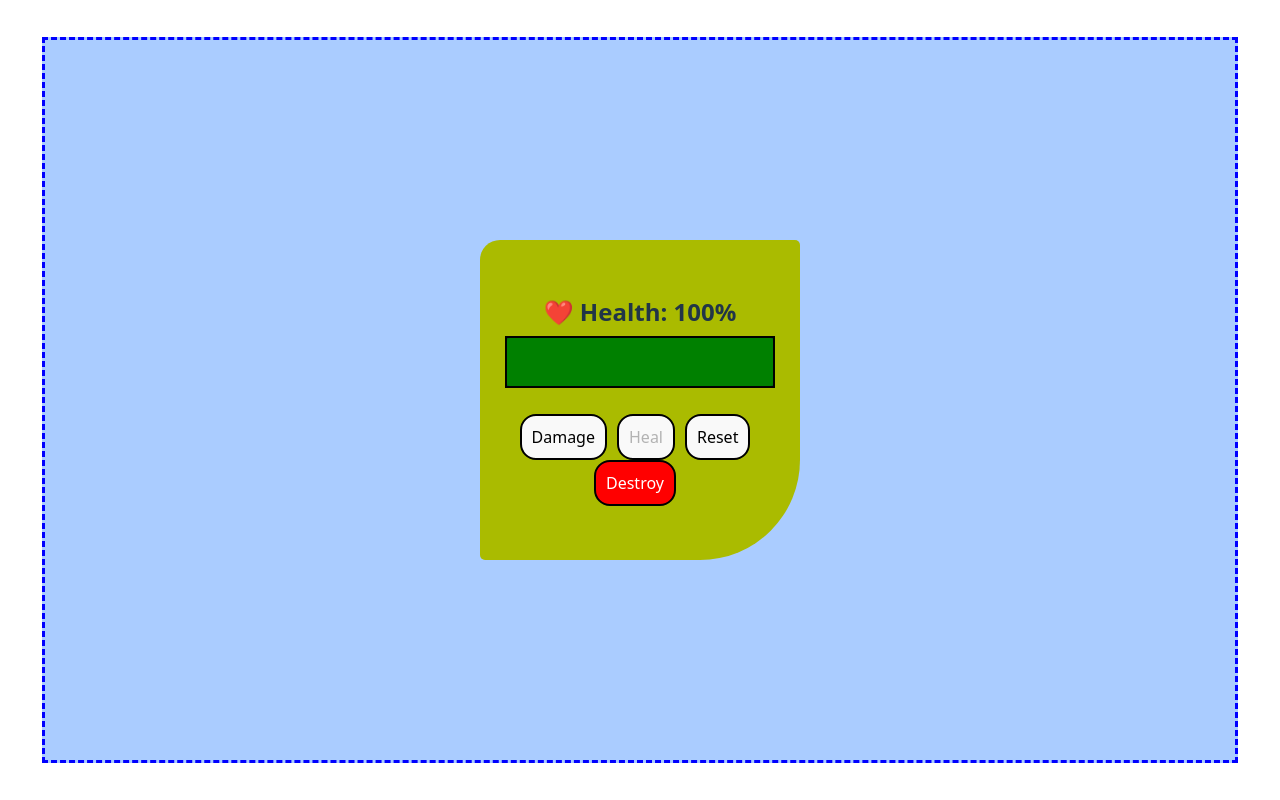
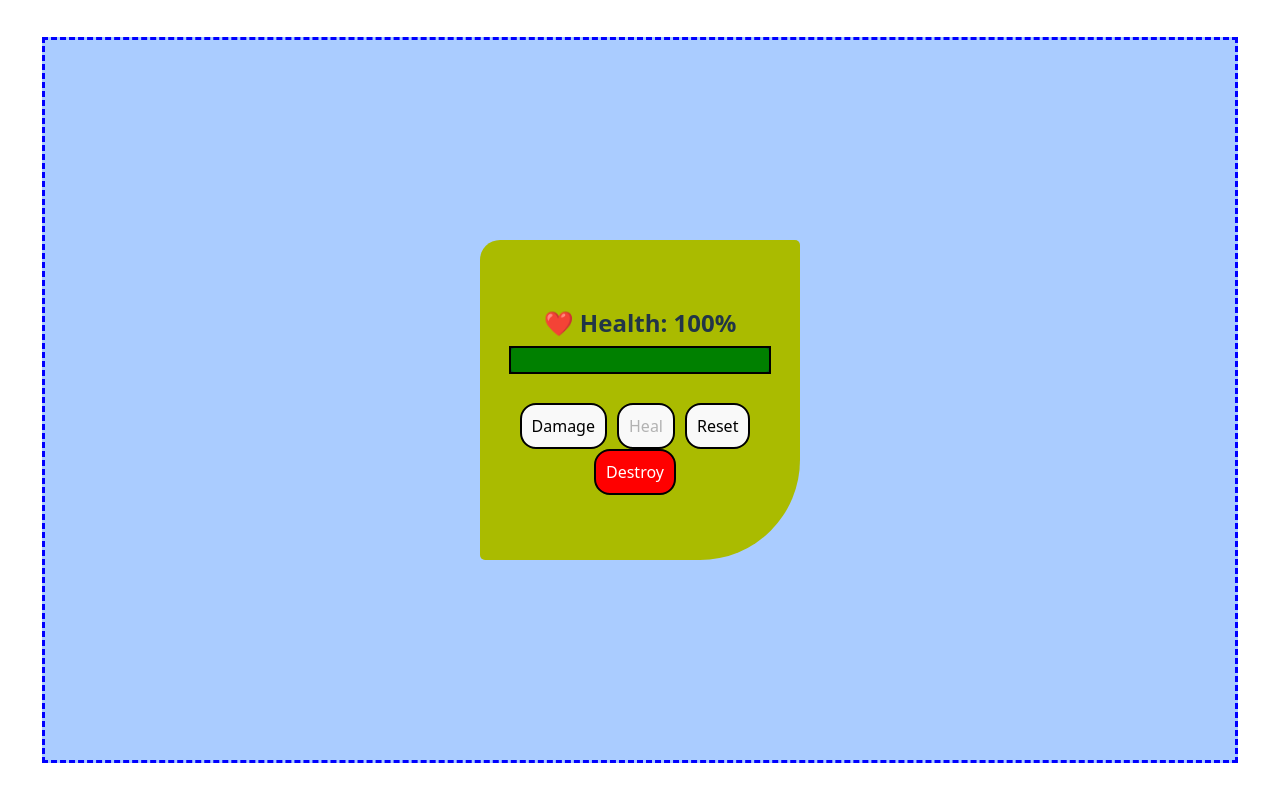
Before and after one commit to royalpriniel/health_meter, a React (Vite) app: page / in a window 1280 px wide. Built offline with nearby package versions, Linux system fonts and the light colour scheme.

Commit message:
Update healthMeter.jsx

```diff
--- a/src/healthMeter.jsx
+++ b/src/healthMeter.jsx
@@ -20,7 +20,7 @@ const CONTAINER_STYLE = {
   minHeight: "20rem",
   borderRadius: "20px 5px 100px",
   backgroundColor: "#ab0",
-  padding: "20px",
+  padding: "1.5rem",
   boxSizing: "border-box",
 };
 
@@ -31,17 +31,17 @@ const INNER_STYLE = {
   margin: "2% auto",
   border: "2px solid black",
   backgroundColor: "#052",
-  height: "6vh",
+  height: "1.5rem",
 };
 
 const BAR_BASE_STYLE = {
   height: "100%",
   transition: "width 0.3s ease-out, background-color 0.3s ease-out",
-  borderRadius: "3px",
+  borderRadius: "0.25rem",
 };
 
 const BUTTON_STYLE = {
-  marginTop: '20px',
+  marginTop: '1.5rem',
   textAlign: 'center'
 };
 
```
